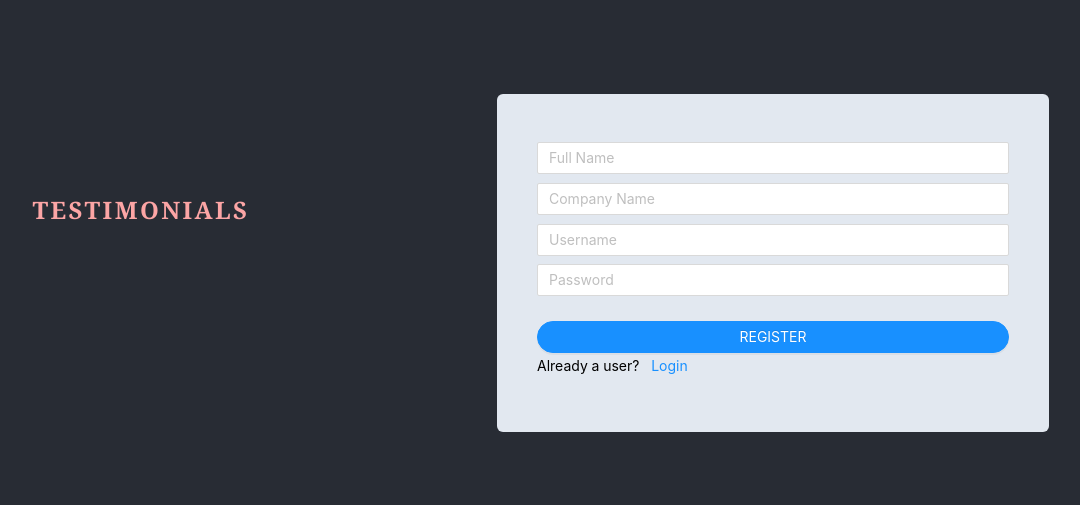
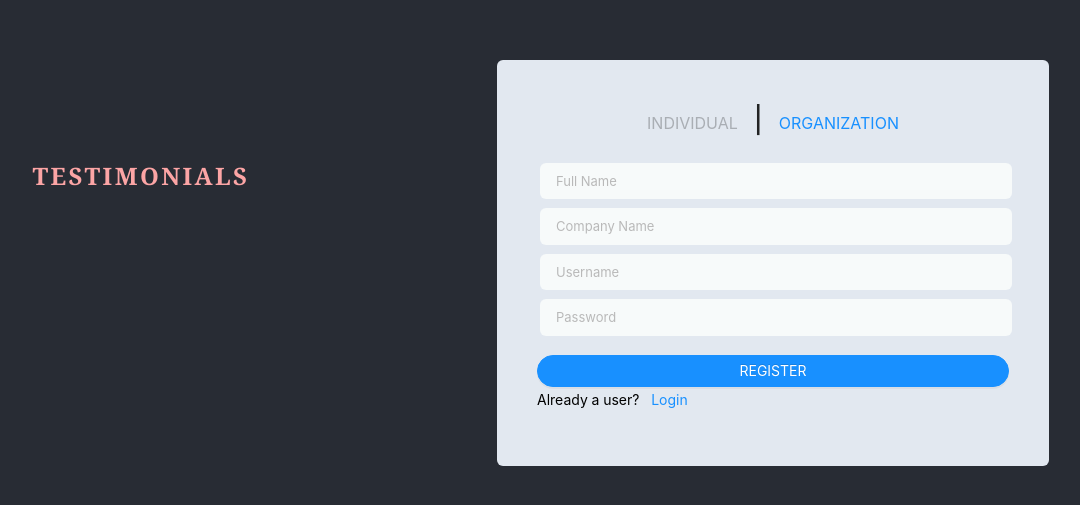
Before and after one commit to mailsonytom/testimonials_frontend, a React (Create React App) app: page /register in a window 1280 px wide. Shown: the part 137-642 px from the top of the page, without its empty margins (167-1247 px from the left). Built offline with nearby package versions, Linux system fonts and the light colour scheme.

Commit message:
Updates in add testimonial, new comp

```diff
--- a/package.json
+++ b/package.json
@@ -13,6 +13,7 @@
     "@types/react-dom": "^18.0.6",
     "@uiw/react-textarea-code-editor": "^2.0.3",
     "antd": "^4.21.5",
+    "antd-img-crop": "^4.2.3",
     "axios": "^0.27.2",
     "crypto-js": "^4.1.1",
     "react": "^18.2.0",
--- /dev/null
+++ b/src/Components/Input.tsx
@@ -0,0 +1,32 @@
+import React from "react";
+import { Input, InputProps } from "antd";
+import { TextAreaProps } from "antd/lib/input";
+import styled from "styled-components";
+
+export const DataInput = styled((props: InputProps) => <Input {...props} />)`
+  background: #f7fafa;
+  border: none;
+  margin: 3px;
+  border-radius: 6px;
+  padding: 8px 16px;
+  font-size: 13px;
+  &::placeholder {
+    color: #b9b9b9;
+    font-weight: large;
+  }
+`;
+
+export const DataTextArea = styled((props: TextAreaProps) => (
+  <Input.TextArea {...props} />
+))`
+  background: #f7fafa;
+  border: none;
+  margin: 3px;
+  border-radius: 6px;
+  padding: 8px 16px;
+  font-size: 13px;
+  &::placeholder {
+    color: #b9b9b9;
+    font-weight: large;
+  }
+`;
--- a/src/Components/TestimonialCard.tsx
+++ b/src/Components/TestimonialCard.tsx
@@ -19,6 +19,10 @@ const TestimonialCard = styled((props: any) => (
             <span className="font-bold">{props.custName}</span>
             <br />
             <span className="font-light">{props.email}</span>
+            <br />
+            <span className="font-light">
+              <a href={props.cURL}>{props.cURL}</a>
+            </span>
           </div>
           <div className="justify-self-end mr-1 mt-2">
             <img
--- a/src/Containers/Authentication/login.tsx
+++ b/src/Containers/Authentication/login.tsx
@@ -4,6 +4,7 @@ import "antd/dist/antd.css";
 import { useNavigate } from "react-router-dom";
 import { useAuth } from "../../Contexts/AuthContext";
 import { Axios } from "../../base";
+import { DataInput } from "../../Components/Input";
 
 type LoginPayload = {
   username: string;
@@ -91,12 +92,12 @@ const Login = () => {
           </span>
         </div>
         <div className="col-span-1 bg-slate-200 p-10 rounded-md">
-          <Input
+          <DataInput
             placeholder="Username"
             className="p-5 rounded bg-black	"
             onChange={onUsernameChange}
           />
-          <Input
+          <DataInput
             type="password"
             placeholder="Password"
             className="p-5 rounded bg-black	"
--- a/src/Containers/Authentication/register.tsx
+++ b/src/Containers/Authentication/register.tsx
@@ -5,12 +5,19 @@ import { useNavigate } from "react-router-dom";
 import { createNewUser } from "./api";
 import { useAuth } from "../../Contexts/AuthContext";
 import { Axios } from "../../base";
+import { DataInput } from "../../Components/Input";
 
-type RegisterPayload = {
+type RegisterUserPayload = {
   fullName: string;
   cmpName: string;
   username: string;
   password?: string;
+};
+
+type RegisterOrgPayload = {
+  companyName: string;
+  companyEmail: string;
+  companyURL?: string;
 };
 
 const Register = () => {
@@ -20,6 +27,10 @@ const Register = () => {
   const [cmpName, setcmpName] = useState("");
   const [username, setusername] = useState("");
   const [password, setpassword] = useState("");
+  const [isUser, setisUser] = useState(true);
+  const [companyName, setcompanyName] = useState("");
+  const [companyEmail, setcompanyEmail] = useState("");
+  const [companyURL, setcompanyURL] = useState("");
 
   const toLogin = () => {
     return navigate("/login");
@@ -41,12 +52,33 @@ const Register = () => {
     setpassword(e.target.value);
   };
 
+  const makeOrg = (e: any) => {
+    setisUser(false);
+  };
+
+  const makeUser = (e: any) => {
+    setisUser(true);
+  };
+
+  const changeCompanyName = (e: any) => {
+    setcompanyName(e.target.value);
+  };
+
+  const changeCompanyEmail = (e: any) => {
+    setcompanyEmail(e.target.value);
+  };
+
+  const changeCompanyUrl = (e: any) => {
+    setcompanyURL(e.target.value);
+  };
+
   const successAlert = () => {
     return alert("Registration successfull");
   };
 
   const registerUser = () => {
-    const payload: RegisterPayload = {
+    if (isUser === true) {
+      const payload: RegisterUserPayload = {
         fullName,
         cmpName,
         username,
@@ -54,7 +86,6 @@ const Register = () => {
       };
       Axios.post("/register", payload)
         .then((response) => {
-        console.log("register response::", response.data);
           if (response.data.msg === "User registered") {
             successAlert();
             setTimeout(() => {
@@ -68,6 +99,29 @@ const Register = () => {
             // || "Unable to login. Check your credentials."
           );
         });
+    }
+    if (isUser === false) {
+      const payload: RegisterOrgPayload = {
+        companyName,
+        companyEmail,
+        companyURL,
+      };
+      Axios.post("/registerOrg", payload)
+        .then((response) => {
+          if (response.data.msg === "Company registered") {
+            successAlert();
+            setTimeout(() => {
+              navigate("/login");
+            }, 2000);
+          }
+        })
+        .catch((err) => {
+          console.log(
+            err || err.response
+            // || "Unable to login. Check your credentials."
+          );
+        });
+    }
   };
 
   return (
@@ -87,33 +141,75 @@ const Register = () => {
           </span>
         </div>
         <div className="col-span-1 bg-slate-200 p-10 rounded-md mr-16">
-          <Input
+          <h5>
+            <Button
+              type="link"
+              size="large"
+              onClick={makeUser}
+              disabled={isUser ? true : false}
+            >
+              INDIVIDUAL
+            </Button>
+            |
+            <Button
+              type="link"
+              size="large"
+              onClick={makeOrg}
+              disabled={isUser ? false : true}
+            >
+              ORGANIZATION
+            </Button>
+          </h5>
+          {isUser === true ? (
+            <div>
+              <DataInput
                 placeholder="Full Name"
                 className="p-5 rounded bg-black"
                 onChange={changeFullName}
               />
-          <Input
+              <DataInput
                 placeholder="Company Name"
                 className="p-5 rounded bg-black"
                 onChange={changeCmpName}
               />
-          <Input
+              <DataInput
                 placeholder="Username"
                 className="p-5 rounded bg-black"
                 onChange={changeUsername}
               />
-          <Input
+              <DataInput
                 type="password"
                 placeholder="Password"
                 className="p-5 rounded bg-black"
                 onChange={changePassword}
               />
+            </div>
+          ) : (
+            <div>
+              <DataInput
+                placeholder="Company Name"
+                className="p-5 rounded bg-black"
+                onChange={changeCompanyName}
+              />
+              <DataInput
+                placeholder="Company Email"
+                className="p-5 rounded bg-black"
+                onChange={changeCompanyEmail}
+              />
+              <DataInput
+                type="text"
+                placeholder="Company URL"
+                className="p-5 rounded bg-black"
+                onChange={changeCompanyUrl}
+              />
+            </div>
+          )}
           <Button
             block
             type="primary"
             shape="round"
             size="middle"
-            className="mt-6"
+            className="mt-4"
             onClick={registerUser}
           >
             REGISTER
--- a/src/Containers/testimonial.tsx
+++ b/src/Containers/testimonial.tsx
@@ -1,9 +1,12 @@
 import React, { useEffect, useState } from "react";
-import { Input, Button } from "antd";
+import { Input, Button, Upload } from "antd";
 import "antd/dist/antd.css";
 // import { useAuth } from "../Contexts/AuthContext";
 import { Axios } from "../base";
 import { useLocation } from "react-router-dom";
+import ImgCrop from "antd-img-crop";
+import type { RcFile, UploadFile, UploadProps } from "antd/es/upload/interface";
+import { DataInput, DataTextArea } from "../Components/Input";
 
 const { TextArea } = Input;
 var CryptoJS = require("crypto-js");
@@ -13,6 +16,8 @@ type TestimonialPayload = {
   fullName: string;
   email: string;
   compId: string;
+  companyURL: string;
+  // avatar: string;
   text: string;
 };
 
@@ -22,6 +27,13 @@ const GetTestimonial = () => {
   const [compId, setcompId] = useState("");
   const [text, settext] = useState("");
   const [mount, setmount] = useState("initial");
+  const [companyURL, setcompanyURL] = useState("");
+  const [file, setFile] = useState<UploadFile[]>([]);
+
+  const onChangeImage: UploadProps["onChange"] = ({ fileList: newFile }) => {
+    setFile(newFile);
+    console.log(file);
+  };
 
   const location = useLocation();
 
@@ -50,6 +62,10 @@ const GetTestimonial = () => {
     setemail(e.target.value);
   };
 
+  const onChangeURL = (e: any) => {
+    setcompanyURL(e.target.value);
+  };
+
   const onChangeText = (e: any) => {
     settext(e.target.value);
   };
@@ -60,8 +76,10 @@ const GetTestimonial = () => {
       fullName,
       email,
       compId,
+      companyURL,
       text,
     };
+    // payload.avatar = file[0].name;
     if (payload.compId && payload.text) {
       Axios.post("/addtestimonial", payload)
         .then((response) => {
@@ -85,21 +103,37 @@ const GetTestimonial = () => {
     <header className="App-header">
       <div className="place-content-center bg-slate-200 p-10 rounded-md">
         <h3>Create Your Testimonial</h3>
-        <Input
-          placeholder="FullName"
-          className="p-5 rounded bg-black	"
-          onChange={onChangeFullName}
-        />
-        <Input
-          type="text"
-          placeholder="Email"
-          className="p-5 rounded bg-black	"
-          onChange={onChangeEmail}
-        />
-        <TextArea
+        <div className="grid grid-cols-4">
+          <div className="col-span-3">
+            <DataInput placeholder="Full Name" onChange={onChangeFullName} />
+            <DataInput
+              type="text"
+              placeholder="Email"
+              onChange={onChangeEmail}
+            />
+            <DataInput
+              type="text"
+              placeholder="Company URL"
+              onChange={onChangeURL}
+            />
+          </div>
+          <div className="col-span-1">
+            <ImgCrop rotate>
+              <Upload
+                // action="https://www.mocky.io/v2/5cc8019d300000980a055e76"
+                listType="picture-card"
+                fileList={file}
+                onChange={onChangeImage}
+                // onPreview={onPreviewImage}
+              >
+                {file.length < 1 && "Upload"}
+              </Upload>
+            </ImgCrop>
+          </div>
+        </div>
+        <DataTextArea
           rows={4}
           placeholder="Add your testimonial"
-          className="p-5 rounded bg-black"
           onChange={onChangeText}
         />
         <Button
```
Also changed, not shown: src/Containers/CustomerDash.tsx (+8 -4 lines), src/Containers/Dashboard/dashboard.tsx (+8 -4 lines), 1 other file (tests, documents, lock files or other folders). Lines whose indentation alone changed are shown as unchanged.
